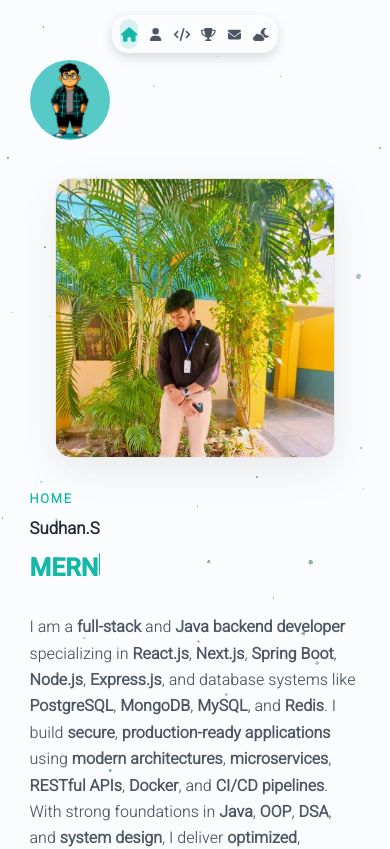
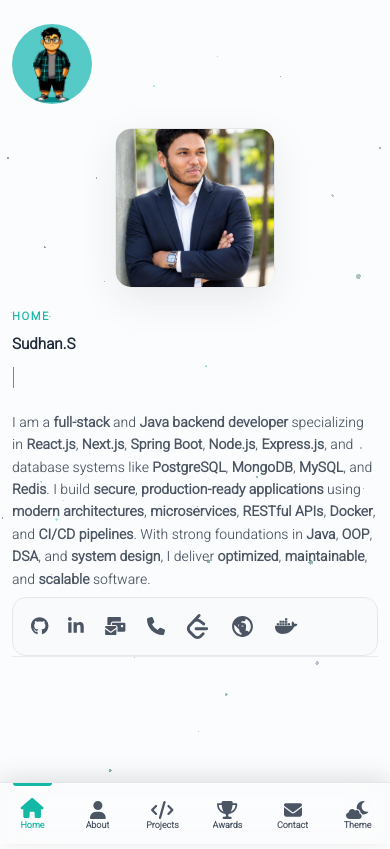
Before and after one commit to Sudhan1112/My-portfolio, a React (Vite) app: page / in a window 390 px wide. Shown: the top 849 px of the page. Built offline with nearby package versions, Linux system fonts and the light colour scheme.

Commit message:
feat: implement themed navigation component and View Transitions API for dark mode switching

```diff
--- a/src/App.css
+++ b/src/App.css
@@ -156,6 +156,10 @@
 	.content-wrapper {
 		max-width: 950px;
 	}
+
+	.title {
+		font-size: clamp(28px, 6vw, 45px);
+	}
 }
 
 @media (max-width: 800px) {
@@ -172,9 +176,10 @@
 	.content-wrapper {
 		grid-column: 1;
 		grid-row: 2;
-		max-width: 90%;
+		max-width: 100%;
 		margin: 0 auto;
-		padding: 0 10px;
+		padding: 0 16px;
+		box-sizing: border-box;
 	}
 
 	.title,
@@ -182,3 +187,34 @@
 		width: 100%;
 	}
 }
+
+/* ===== Mobile bottom tab bar clearance ===== */
+@media (max-width: 600px) {
+	/* Every page needs breathing room above the fixed bottom tab bar */
+	.page-content {
+		padding-bottom: calc(70px + env(safe-area-inset-bottom, 0px));
+	}
+
+	.content-wrapper {
+		padding: 0 14px;
+	}
+
+	.title {
+		font-size: clamp(22px, 7vw, 32px);
+		width: 100%;
+	}
+
+	.subtitle {
+		font-size: 14px;
+		line-height: 1.6;
+		width: 100%;
+		margin-top: 12px;
+		padding-top: 0;
+	}
+}
+
+@media (max-width: 400px) {
+	.content-wrapper {
+		padding: 0 12px;
+	}
+}
--- a/src/component/common/NavBar.jsx
+++ b/src/component/common/NavBar.jsx
@@ -191,7 +191,7 @@ const NavBar = (props) => {
 								data-title="Achievements"
 							>
 								<FontAwesomeIcon icon={faTrophy} />
-								<span>Achievements</span>
+								<span>Awards</span>
 							</Link>
 
 							<Link
--- a/src/component/common/styles/navBar.css
+++ b/src/component/common/styles/navBar.css
@@ -1,5 +1,8 @@
 @import "../../../data/styles.css";
 
+/* ========================================
+   NAV CONTAINER
+   ======================================== */
 .nav-container {
 	margin: 0;
 	display: flex;
@@ -18,10 +21,12 @@
 	transform: translateX(-50%);
 	z-index: 999;
 	width: auto;
-	pointer-events: none; /* This allows clicks to pass through the navbar container */
+	pointer-events: none;
 }
 
-/* Desktop/Tablet Navigation */
+/* ========================================
+   DESKTOP / TABLET NAV  (pill at top)
+   ======================================== */
 .desktop-nav {
 	display: block;
 	pointer-events: auto;
@@ -29,14 +34,15 @@
 
 .nav-background {
 	width: 480px;
-	height: 40px;           /* was 40px */
+	height: 44px;
 	padding-left: 10px;
 	padding-right: 10px;
-	background: rgba(var(--background), 0.8);
-	backdrop-filter: blur(10px);        /* BLUR EFFECT ADDED */
-	-webkit-backdrop-filter: blur(10px); /* Safari support */
-	box-shadow: 0px 4px 12px rgba(0, 0, 0, 0.15);
+	background: rgba(var(--background), 0.85);
+	backdrop-filter: blur(14px);
+	-webkit-backdrop-filter: blur(14px);
+	box-shadow: 0 4px 20px rgba(0, 0, 0, 0.12), 0 1px 0 rgba(255,255,255,0.06) inset;
 	border-radius: 50px;
+	border: 1px solid var(--border-color);
 }
 
 .nav-list {
@@ -45,14 +51,14 @@
 	list-style: none;
 	align-items: center;
 	margin: 0;
-	padding: 0 20px;
+	padding: 0 16px;
 	height: 100%;
 }
 
 .nav-item {
-	font-weight: bold;
-	font-size: 90%;
-	letter-spacing: 0.5px;
+	font-weight: 600;
+	font-size: 88%;
+	letter-spacing: 0.4px;
 }
 
 .nav-item.active a {
@@ -62,11 +68,14 @@
 .nav-item a {
 	text-decoration: none;
 	color: var(--primary-color);
+	padding: 4px 6px;
+	border-radius: 6px;
+	transition: color 0.25s ease, background 0.25s ease;
 }
 
 .nav-item a:hover {
 	color: var(--link-color);
-	transition: color 0.3s ease-in-out;
+	background: rgba(var(--link-color-rgb, 20, 184, 166), 0.08);
 }
 
 .nav-item-icon {
@@ -75,244 +84,205 @@
 	font-size: 90%;
 	color: var(--primary-color);
 	pointer-events: auto;
+	transition: color 0.25s ease;
 }
 
-/* Mobile Navigation - Icon Based */
+.nav-item-icon:hover {
+	color: var(--link-color);
+}
+
+/* ========================================
+   MOBILE NAV  — bottom tab bar
+   ======================================== */
 .mobile-nav {
 	display: none;
-	width: 100%;
-	justify-content: center;
-	align-items: center;
 	pointer-events: auto;
 }
 
 .mobile-nav-background {
+	position: fixed;
+	bottom: 0;
+	left: 0;
+	right: 0;
+	z-index: 1000;
+
 	display: flex;
-	justify-content: space-between;
-	align-items: center;
-	background: rgba(var(--background), 0.8);
-	backdrop-filter: blur(10px);         /* BLUR EFFECT ADDED */
-	-webkit-backdrop-filter: blur(10px);
-	border-radius: 16px;
-	box-shadow: 0px 4px 12px rgba(0, 0, 0, 0.15);
-	margin: 0 auto;
-	padding: 6px 10px;
-	gap: 8px;
-	max-width: 320px;
-	width: calc(100% - 32px);
-	height: 40px;
+	justify-content: space-around;
+	align-items: stretch;
+
+	background: rgba(var(--background), 0.92);
+	backdrop-filter: blur(20px);
+	-webkit-backdrop-filter: blur(20px);
+	border-top: 1px solid var(--border-color);
+	box-shadow: 0 -4px 24px rgba(0, 0, 0, 0.12);
+
+	/* Safe area for notched phones */
+	padding-bottom: env(safe-area-inset-bottom, 8px);
+	padding-left: env(safe-area-inset-left, 0px);
+	padding-right: env(safe-area-inset-right, 0px);
+
+	height: calc(62px + env(safe-area-inset-bottom, 0px));
 }
 
 .mobile-nav-item {
 	display: flex;
+	flex-direction: column;
 	align-items: center;
 	justify-content: center;
+	gap: 2px;
 	text-decoration: none;
 	color: var(--secondary-color);
-	transition: all 0.3s ease;
+	transition: color 0.22s ease, background 0.22s ease;
 	flex: 1;
+	padding: 8px 2px 4px;
+	border-radius: 0;
+	position: relative;
 	min-width: 0;
-	padding: 6px;
-	border-radius: 12px;
-	position: relative;
-	height: 36px;
+	overflow: hidden;
+	-webkit-tap-highlight-color: transparent;
 }
 
 .mobile-nav-item svg {
-	font-size: 16px;
-	transition: all 0.3s ease;
+	font-size: 18px;
+	transition: transform 0.22s cubic-bezier(0.34, 1.56, 0.64, 1), color 0.22s ease;
+	flex-shrink: 0;
 }
 
-/* Hide text labels by default */
 .mobile-nav-item span {
-	display: none;
+	display: block;
+	font-size: 9px;
+	font-weight: 600;
+	letter-spacing: 0;
+	line-height: 1;
+	text-align: center;
+	white-space: nowrap;
+	overflow: hidden;
+	text-overflow: ellipsis;
+	max-width: 100%;
+	transition: color 0.22s ease;
+}
+
+/* Active indicator — top accent bar */
+.mobile-nav-item::before {
+	content: "";
+	position: absolute;
+	top: 0;
+	left: 20%;
+	right: 20%;
+	height: 2.5px;
+	border-radius: 0 0 4px 4px;
+	background: var(--link-color);
+	transform: scaleX(0);
+	transition: transform 0.25s cubic-bezier(0.34, 1.56, 0.64, 1);
 }
 
 /* Active State */
 .mobile-nav-item.active {
 	color: var(--link-color);
-	background: rgba(20, 184, 166, 0.15);
+}
+
+.mobile-nav-item.active::before {
+	transform: scaleX(1);
 }
 
 .mobile-nav-item.active svg {
+	transform: translateY(-2px) scale(1.12);
 	color: var(--link-color);
-	transform: scale(1.1);
 }
 
-/* Hover Effects */
+.mobile-nav-item.active span {
+	color: var(--link-color);
+}
+
+/* Hover / press feedback */
 .mobile-nav-item:hover {
 	color: var(--primary-color);
-	background: rgba(255, 255, 255, 0.08);
+	background: rgba(var(--link-color-rgb, 20, 184, 166), 0.06);
 }
 
-.mobile-nav-item:hover svg {
-	transform: scale(1.05);
+.mobile-nav-item:active svg {
+	transform: scale(0.92);
 }
 
-/* Hover Tooltip */
-.mobile-nav-item:hover::after {
-	content: attr(data-title);
-	position: absolute;
-	bottom: -30px;
-	left: 50%;
-	transform: translateX(-50%);
-	background: rgba(var(--background), 0.8);
-	backdrop-filter: blur(10px);        /* BLUR EFFECT ADDED */
-	-webkit-backdrop-filter: blur(10px);
-	color: var(--primary-color);
-	padding: 6px 10px;
-	border-radius: 8px;
-	font-size: 11px;
-	font-weight: 500;
-	white-space: nowrap;
-	box-shadow: 0px 4px 12px rgba(0, 0, 0, 0.2);
-	border: 1px solid var(--border-color);
-	z-index: 1000;
-	opacity: 1;
-	pointer-events: none;
-}
-
-/* Theme Toggle Button */
+/* ========================================
+   MOBILE THEME TOGGLE (inside bottom bar)
+   ======================================== */
 .mobile-theme-toggle {
 	display: flex;
+	flex-direction: column;
 	align-items: center;
 	justify-content: center;
+	gap: 2px;
 	background: none;
 	border: none;
 	color: var(--secondary-color);
 	cursor: pointer;
-	transition: all 0.3s ease;
-	padding: 6px;
-	border-radius: 12px;
+	transition: color 0.22s ease, background 0.22s ease;
 	flex: 1;
-	min-width: 0;
-	height: 36px;
+	padding: 8px 2px 4px;
+	-webkit-tap-highlight-color: transparent;
+	font-family: inherit;
 }
 
 .mobile-theme-toggle svg {
-	font-size: 16px;
-	transition: all 0.3s ease;
+	font-size: 18px;
+	transition: transform 0.3s cubic-bezier(0.34, 1.56, 0.64, 1), color 0.22s ease;
+}
+
+.mobile-theme-toggle::after {
+	content: "Theme";
+	display: block;
+	font-size: 9px;
+	font-weight: 600;
+	letter-spacing: 0;
+	line-height: 1;
+	text-align: center;
+	white-space: nowrap;
+	color: inherit;
+	transition: color 0.22s ease;
 }
 
 .mobile-theme-toggle:hover {
 	color: var(--primary-color);
-	background: rgba(255, 255, 255, 0.08);
+	background: rgba(var(--link-color-rgb, 20, 184, 166), 0.06);
 }
 
-.mobile-theme-toggle:hover svg {
-	transform: scale(1.05);
+.mobile-theme-toggle:active svg {
+	transform: rotate(30deg) scale(0.88);
 }
 
-/* Hover Tooltip for theme toggle */
-.mobile-theme-toggle:hover::after {
-	content: "Toggle Theme";
-	position: absolute;
-	bottom: -30px;
-	left: 50%;
-	transform: translateX(-50%);
-	background: rgba(var(--background), 0.8);
-	backdrop-filter: blur(10px);        /* BLUR EFFECT ADDED */
-	-webkit-backdrop-filter: blur(10px);
-	color: var(--primary-color);
-	padding: 6px 10px;
-	border-radius: 8px;
-	font-size: 11px;
-	font-weight: 500;
-	white-space: nowrap;
-	box-shadow: 0px 4px 12px rgba(0, 0, 0, 0.2);
-	border: 1px solid var(--border-color);
-	z-index: 1000;
-	opacity: 1;
-	pointer-events: none;
-}
-
-/* Responsive Breakpoints */
+/* ========================================
+   RESPONSIVE BREAKPOINTS
+   ======================================== */
 @media (max-width: 768px) {
-	.desktop-nav {
-		display: block;
-	}
-	.mobile-nav {
-		display: none;
-	}
 	.nav-background {
-		width: 450px;
-		height: 48px;
+		width: 440px;
+		height: 44px;
 	}
 	.nav-list {
-		padding: 0 15px;
+		padding: 0 12px;
 	}
 	.nav-item {
-		font-size: 85%;
+		font-size: 84%;
 	}
 }
 
+/* Switch to bottom tab bar at 600px */
 @media (max-width: 600px) {
 	.desktop-nav {
 		display: none;
 	}
 	.mobile-nav {
-		display: flex;
+		display: block; /* wrapper visible but bar is fixed */
 	}
+	/* Reset the fixed navbar positioning — bar is self-positioned */
 	.navbar {
-		top: 2vh;
-		left: 50%;
-		transform: translateX(-50%);
-		width: auto;
+		top: auto;
+		left: auto;
+		transform: none;
+		position: static;
+		width: 0;
+		height: 0;
+		overflow: visible;
 	}
 }
-
-@media (max-width: 480px) {
-	.navbar {
-		top: 15px;
-		left: 50%;
-		transform: translateX(-50%);
-	}
-	.mobile-nav-background {
-		max-width: 300px;
-		width: calc(100% - 24px);
-		height: 38px;
-		padding: 4px 8px;
-	}
-	.mobile-nav-item {
-		height: 30px;
-		padding: 4px;
-	}
-	.mobile-nav-item svg {
-		font-size: 13px;
-	}
-	.mobile-theme-toggle {
-		height: 30px;
-		padding: 4px;
-	}
-	.mobile-theme-toggle svg {
-		font-size: 13px;
-	}
-}
-
-@media (max-width: 360px) {
-	.navbar {
-		top: 12px;
-		left: 50%;
-		transform: translateX(-50%);
-	}
-	.mobile-nav-background {
-		max-width: 280px;
-		width: calc(100% - 20px);
-		height: 34px;
-		padding: 3px 6px;
-	}
-	.mobile-nav-item {
-		height: 28px;
-		padding: 3px;
-	}
-	.mobile-nav-item svg {
-		font-size: 12px;
-	}
-	.mobile-theme-toggle {
-		height: 28px;
-		padding: 3px;
-	}
-	.mobile-theme-toggle svg {
-		font-size: 12px;
-	}
-}
--- a/src/index.css
+++ b/src/index.css
@@ -15,11 +15,16 @@ body {
   margin: 0;
   width: 100%;
   max-width: 100%;
+  overflow-x: hidden;
   font-family: var(--primary-font);
   background: var(--background);
   color: var(--primary-color);
   -webkit-font-smoothing: antialiased;
   -moz-osx-font-smoothing: grayscale;
+  /* Smooth momentum scrolling on iOS */
+  -webkit-overflow-scrolling: touch;
+  /* Prevent pull-to-refresh on Chrome mobile */
+  overscroll-behavior-y: contain;
 }
 
 #root {
--- a/src/pages/homepage.jsx
+++ b/src/pages/homepage.jsx
@@ -203,7 +203,7 @@ const Homepage = () => {
 								<div className="homepage-photo-card">
 									<div className="homepage-photo-inner">
 										<img
-											src="IMG_20250125_221514~2.jpg"
+											src="WhatsApp Image 2026-05-26 at 11.56.44 PM.jpeg"
 											alt={INFO.main.name}
 											className="homepage-image"
 										/>
--- a/src/pages/styles/about.css
+++ b/src/pages/styles/about.css
@@ -345,8 +345,34 @@
 	}
 }
 
+@media (max-width: 600px) {
+	.about-hero {
+		padding-top: 20px;
+	}
+
+	.about-hero-title {
+		font-size: clamp(1.25rem, 6.5vw, 1.65rem);
+	}
+
+	.about-hero-lead {
+		font-size: 0.92rem;
+	}
+
+	.about-section-card {
+		padding: 16px;
+	}
+
+	.about-profile-card {
+		padding: 14px;
+	}
+}
+
 @media (max-width: 480px) {
 	.about-hero {
-		padding-top: 72px;
+		padding-top: 12px;
+	}
+
+	.about-skill-grid {
+		grid-template-columns: 1fr;
 	}
 }
--- a/src/pages/styles/achievements.css
+++ b/src/pages/styles/achievements.css
@@ -707,11 +707,12 @@
 
 @media (max-width: 600px) {
 	.achievements-title {
-		margin-top: 60px;
+		margin-top: 20px;
 	}
 
 	.achievements-subtitle {
 		margin-bottom: 24px;
+		font-size: 0.9rem;
 	}
 
 	.achievements-section {
@@ -725,14 +726,26 @@
 	.snapshot-card--featured {
 		box-shadow: none;
 	}
+
+	.recognition-spotlight-body {
+		padding: 16px;
+	}
+
+	.cert-row {
+		padding: 16px 14px;
+	}
 }
 
 @media (max-width: 480px) {
 	.achievements-title {
-		margin-top: 50px;
+		margin-top: 12px;
 	}
 
 	.cert-row {
-		padding: 18px 16px;
+		padding: 14px 12px;
+	}
+
+	.snapshot-card {
+		padding: 16px 14px;
 	}
 }
--- a/src/pages/styles/contact.css
+++ b/src/pages/styles/contact.css
@@ -244,8 +244,32 @@
 	}
 }
 
+@media (max-width: 600px) {
+	.contact-hero {
+		padding-top: 20px;
+	}
+
+	.contact-hero-title {
+		font-size: clamp(1.3rem, 7vw, 1.75rem);
+	}
+
+	.contact-hero-lead {
+		font-size: 0.92rem;
+	}
+
+	.contact-panel {
+		margin-top: 24px;
+		padding: 16px;
+	}
+
+	.contact-cta {
+		padding: 14px 16px;
+		min-height: 80px;
+	}
+}
+
 @media (max-width: 480px) {
 	.contact-hero {
-		padding-top: 72px;
+		padding-top: 12px;
 	}
 }
--- a/src/pages/styles/homepage.css
+++ b/src/pages/styles/homepage.css
@@ -366,17 +366,78 @@
 	}
 }
 
+/* ========================================
+   MOBILE  ≤600px  (bottom tab bar layout)
+   ======================================== */
 @media (max-width: 600px) {
+	/* No sticky top logo on mobile — the floating logo is hidden by homepage */
+	.homepage-logo-container {
+		padding-top: 24px; /* minimal breathing room at top */
+	}
+
 	.homepage-container {
-		padding-top: 18px;
+		padding-top: 12px;
+	}
+
+	.homepage-split {
+		gap: 20px;
+		margin-top: 12px;
+	}
+
+	/* Photo shows above text on mobile */
+	.homepage-col--visual {
+		order: -1;
+	}
+
+	.homepage-photo-card {
+		max-width: 200px;
 	}
 
 	.homepage-hero-title {
-		font-size: 1.55rem;
+		font-size: clamp(1.35rem, 7vw, 1.6rem);
 	}
 
+	.homepage-hero-desc {
+		font-size: 14px !important;
+		line-height: 1.6 !important;
+		margin-top: 10px !important;
+	}
+
+	.homepage-name {
+		font-size: 0.95rem;
+	}
+
+	.homepage-kicker {
+		font-size: 0.7rem;
+	}
+
+	/* Socials bar: wraps neatly */
+	.homepage-socials-bar {
+		padding: 8px 10px;
+		margin-top: 6px;
+		gap: 4px;
+	}
+
+	.social-link {
+		padding: 8px;
+	}
+
+	.homepage-social-icon {
+		font-size: 18px;
+	}
+}
+
+@media (max-width: 400px) {
 	.homepage-photo-card {
-		max-width: 280px;
+		max-width: 160px;
+	}
+
+	.homepage-hero-title {
+		font-size: clamp(1.2rem, 8vw, 1.45rem);
+	}
+
+	.homepage-socials {
+		gap: 4px;
 	}
 }
 
--- a/src/pages/styles/projects.css
+++ b/src/pages/styles/projects.css
@@ -94,7 +94,7 @@
 
 @media (max-width: 600px) {
 	.projects-container {
-		padding-top: 60px;
+		padding-top: 16px;
 	}
 
 	.projects-hero {
@@ -103,6 +103,22 @@
 	}
 
 	.projects-highlights {
+		grid-template-columns: 1fr 1fr;
+		gap: 10px;
+	}
+
+	.projects-title {
+		font-size: clamp(1.2rem, 6.5vw, 1.55rem);
+	}
+
+	.projects-subtitle {
+		font-size: 0.88rem;
+		margin-top: 10px;
+	}
+}
+
+@media (max-width: 400px) {
+	.projects-highlights {
 		grid-template-columns: 1fr;
 	}
 }
```
Also changed, not shown: public/WhatsApp Image 2026-05-26 at 11.56.44 PM.jpeg (added).
